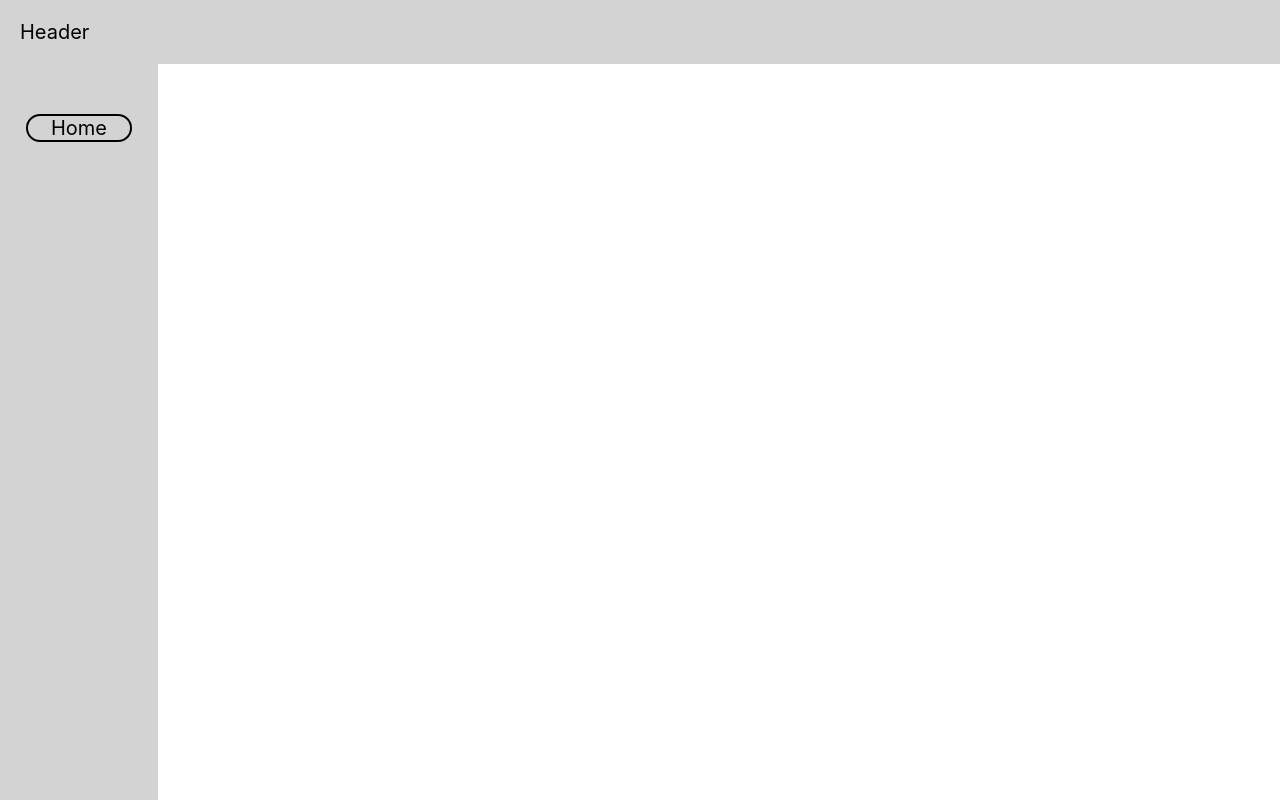
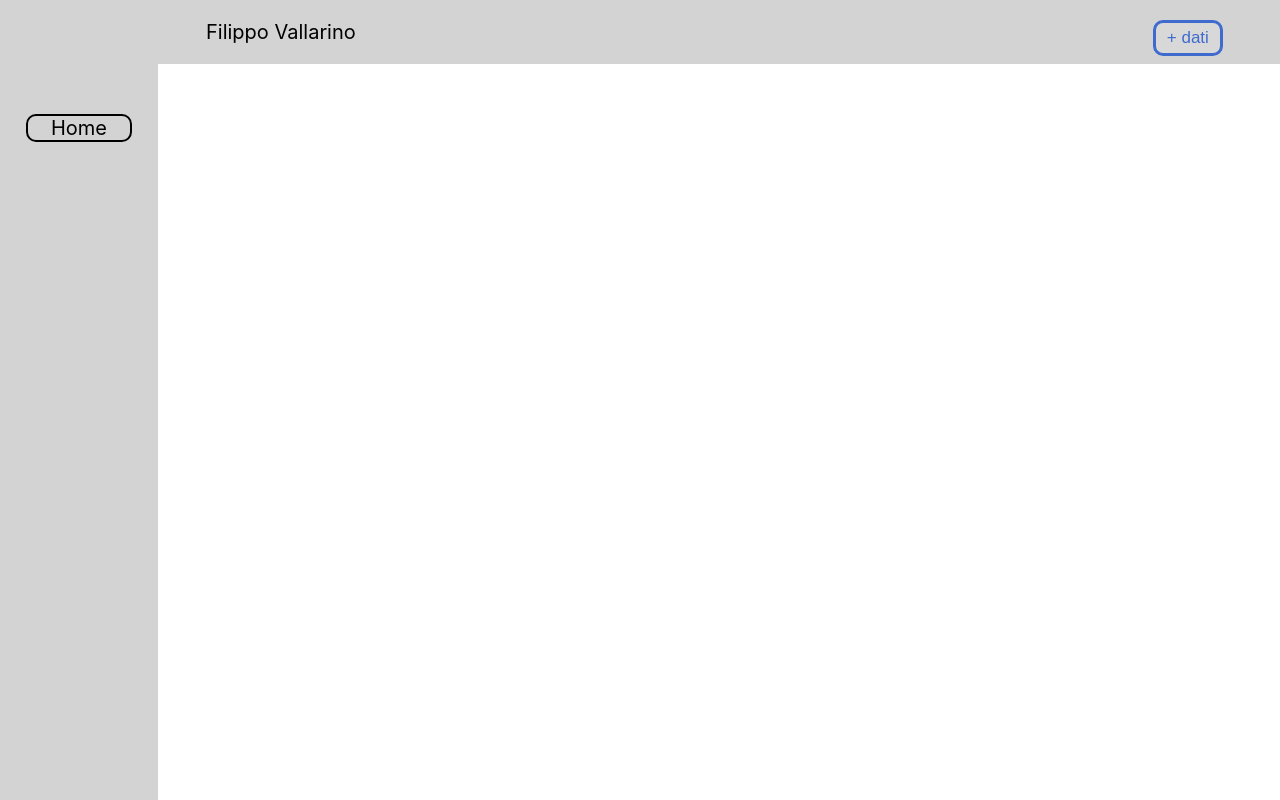
Before and after one commit to Dagon-n/React_rimborsoSpese, a React (Create React App) app: page / in a window 1280 px wide. Built offline with nearby package versions, Linux system fonts and the light colour scheme.

Commit message:
migliorato header, modificare pos

```diff
--- a/src/App.js
+++ b/src/App.js
@@ -1,5 +1,6 @@
 import NavMenu from './Components/NavMenu/NavMenu';
 import Header from './Components/Header/Header';
+import MainScreen from './Components/MainScreen/MainScreen';
 
 export default function App() {
 
@@ -7,6 +8,7 @@ export default function App() {
     <div className='page'>
       <Header />
       <NavMenu />
+      <MainScreen />
     </div>
   );
 
--- /dev/null
+++ b/src/Components/Header/Bottoni/Bottoni.css
@@ -0,0 +1,22 @@
+.containerBottoni {
+    display: inline;
+    float: right;
+    margin-right: 3%;
+}
+
+.btnProva {
+    background-color: rgb(255, 255, 255, 0.1);
+    color: rgb(64, 107, 206);
+    font-size: 17px;
+    padding: 5px;
+    width: 70px;
+    border: 3px solid rgb(64, 107, 206);
+    border-radius: 10px;
+    cursor: pointer;
+}
+
+.btnProva:hover {
+    background-color: rgb(64, 107, 206);
+    color: white;
+    font-weight: bold;
+}
--- /dev/null
+++ b/src/Components/Header/Bottoni/Bottoni.js
@@ -0,0 +1,11 @@
+import './Bottoni.css'
+
+export default function Bottoni() {
+
+    return(
+        <div className='containerBottoni' >
+            <button className="btnProva">+ dati</button>
+        </div>
+    );
+
+}
--- a/src/Components/Header/Header.css
+++ b/src/Components/Header/Header.css
@@ -1,5 +1,4 @@
 .header {
-    /* border: 2px solid blue; */
     font-size: 20px;
     background-color: lightgray;
     padding: 20px;
--- a/src/Components/Header/Header.js
+++ b/src/Components/Header/Header.js
@@ -1,9 +1,14 @@
-import './Header.css'
+import Utente from './Utente/Utente';
+import Bottoni from './Bottoni/Bottoni';
+import './header.css'
 
 export default function Headers() {
 
     return(
-        <div className='header'> Header </div>
+        <div className='header'>
+            <Utente />
+            <Bottoni />
+        </div>
     );
 
 }
--- /dev/null
+++ b/src/Components/Header/Utente/Utente.css
@@ -0,0 +1,4 @@
+.nomeUtente {
+    margin-left: 15%;
+    display: inline;
+}
--- /dev/null
+++ b/src/Components/Header/Utente/Utente.js
@@ -0,0 +1,9 @@
+import './Utente.css'
+
+export default function Utente() {
+
+    return(
+        <div className='nomeUtente'> Filippo Vallarino </div>
+    );
+
+}
--- /dev/null
+++ b/src/Components/MainScreen/MainScreen.js
@@ -0,0 +1,9 @@
+import './mainScreen.css'
+
+export default function MainScreen() {
+
+    return(
+        <div className="mainScreen">prova</div>
+    );
+
+}
--- a/src/Components/NavMenu/BtnHomepage/BtnHomepage.css
+++ b/src/Components/NavMenu/BtnHomepage/BtnHomepage.css
@@ -1,7 +1,7 @@
 .btnHomepage {
     margin: 0 auto;
     border: 2px solid black;
-    border-radius: 20px;
+    border-radius: 10px;
     width: 80%;
 }
 
--- a/src/Components/NavMenu/BtnHomepage/BtnHomepage.js
+++ b/src/Components/NavMenu/BtnHomepage/BtnHomepage.js
@@ -1,4 +1,4 @@
-import './BtnHomepage.css';
+import './btnHomepage.css';
 
 export default function BtnHomepage() {
 
--- a/src/Components/NavMenu/NavMenu.js
+++ b/src/Components/NavMenu/NavMenu.js
@@ -1,5 +1,5 @@
 import BtnHomepage from './BtnHomepage/BtnHomepage';
-import './NavMenu.css';
+import './navMenu.css';
 
 export default function NavMenu() {
 
```
Also changed, not shown: src/Components/MainScreen/mainScreen.css (added).
